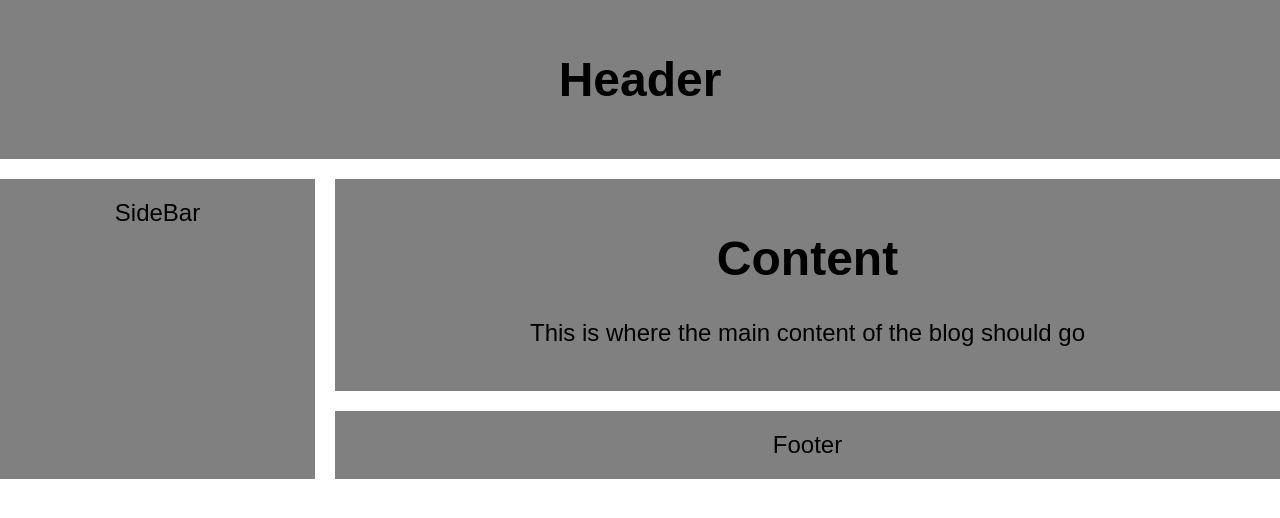
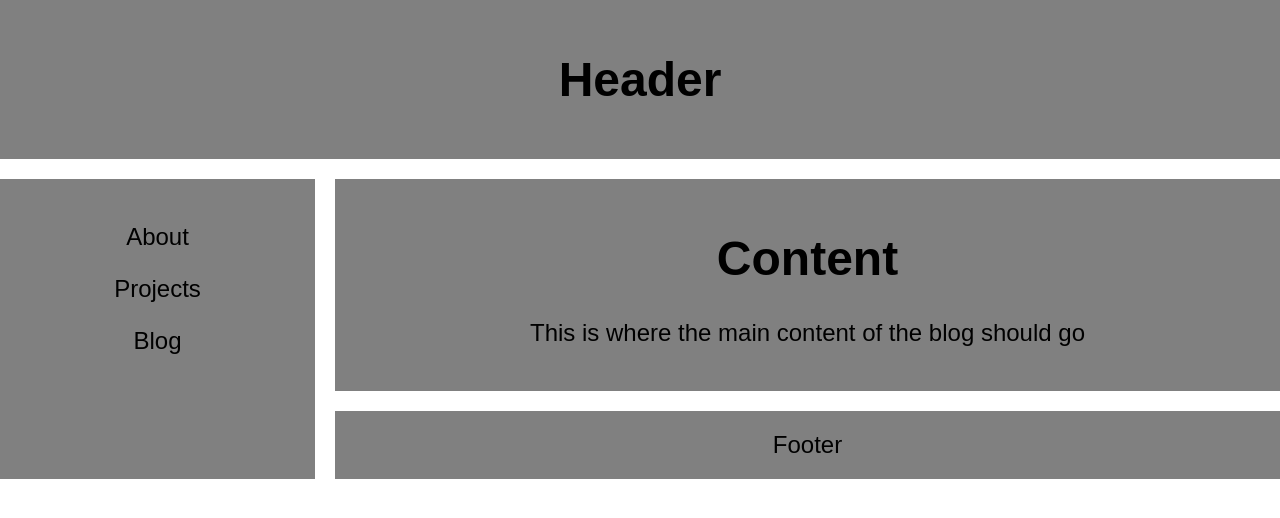
Before and after one commit to Saturn226/Portfolio, a React (Create React App) app: page / in a window 1280 px wide. Shown: the top 518 px of the page. Built offline with nearby package versions, Linux system fonts and the light colour scheme.

Commit message:
seperated sidebar into seperate component.

```diff
--- a/src/components/MainGridComponent.js
+++ b/src/components/MainGridComponent.js
@@ -1,5 +1,6 @@
 import React from 'react'
 import styled from 'styled-components'
+import SideBar from './SideBar'
 
 const MainGridComponent =  () => {
     return(
@@ -26,9 +27,6 @@ const MainGrid = styled.div`
 
 `
 
-const SideBar = styled.div`
-    grid-area: sidebar;
-`
 const Header = styled.div`
    grid-area: head;
 `
--- /dev/null
+++ b/src/components/SideBar.js
@@ -0,0 +1,18 @@
+import React from 'react'
+import styled from 'styled-components'
+
+const SideBar = () =>{
+    return (
+    <StyledSideBar>
+      <p>About</p>
+      <p>Projects</p>
+      <p>Blog</p>
+    </StyledSideBar>
+    )
+}
+
+const StyledSideBar = styled.div`
+  grid-area: sidebar;
+`
+
+export default SideBar
```
